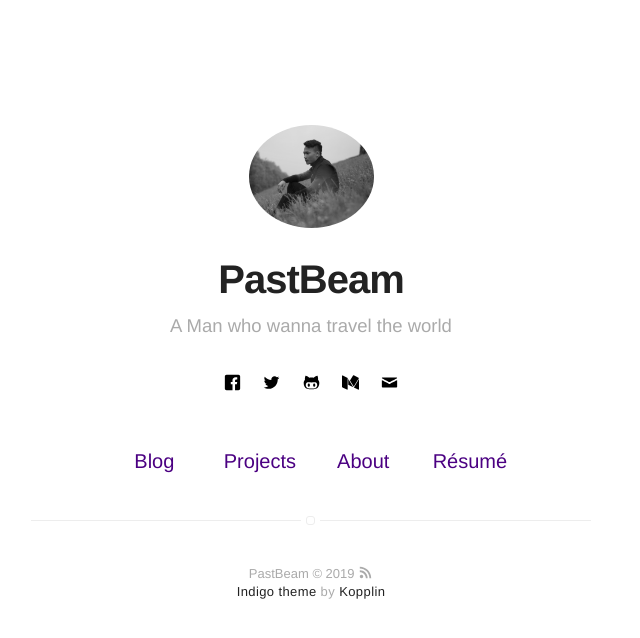
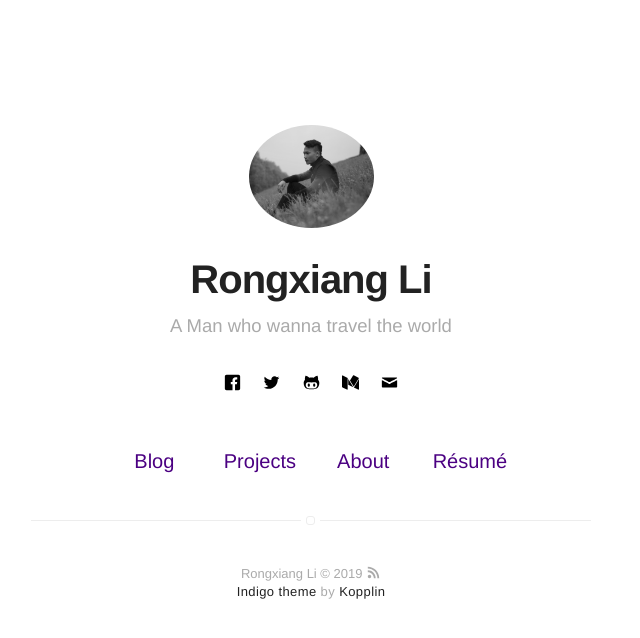
Before and after one commit to PastBeam/PastBeam.github.ioLRX, a Jekyll site: the page built from index.html, in a window 1280 px wide. Shown: the top 638 px of the page, without its empty margins (329-969 px from the left). Built offline with Jekyll 4.4.1, drawn with Linux system fonts in a browser that asks for light colours.

Commit message:
Update _config.yml

```diff
--- a/_config.yml
+++ b/_config.yml
@@ -1,5 +1,5 @@
 # main text of home
-name: PastBeam
+name: Rongxiang Li
 bio: A Man who wanna travel the world
 
 # twitter summary info
@@ -55,8 +55,8 @@ email: myemail@gmail.com
 
 authors:
     johndoe:
-        name: John Doe
-        bio: A Man who travels the world eating noodles
+        name: Rongxiang Li
+        bio: A Man who wanna travel the world
         external-image: false
         picture: assets/images/profile.jpg
         twitter: johndoe
```
